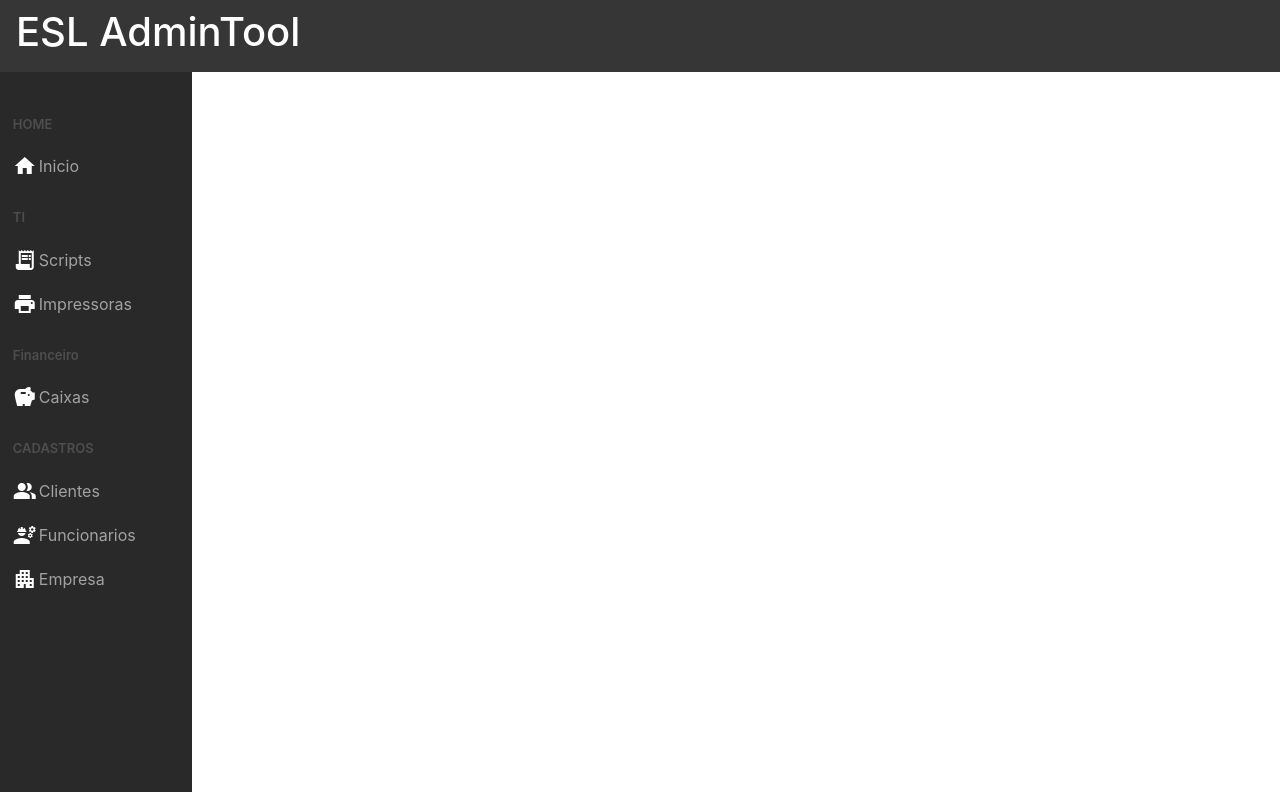
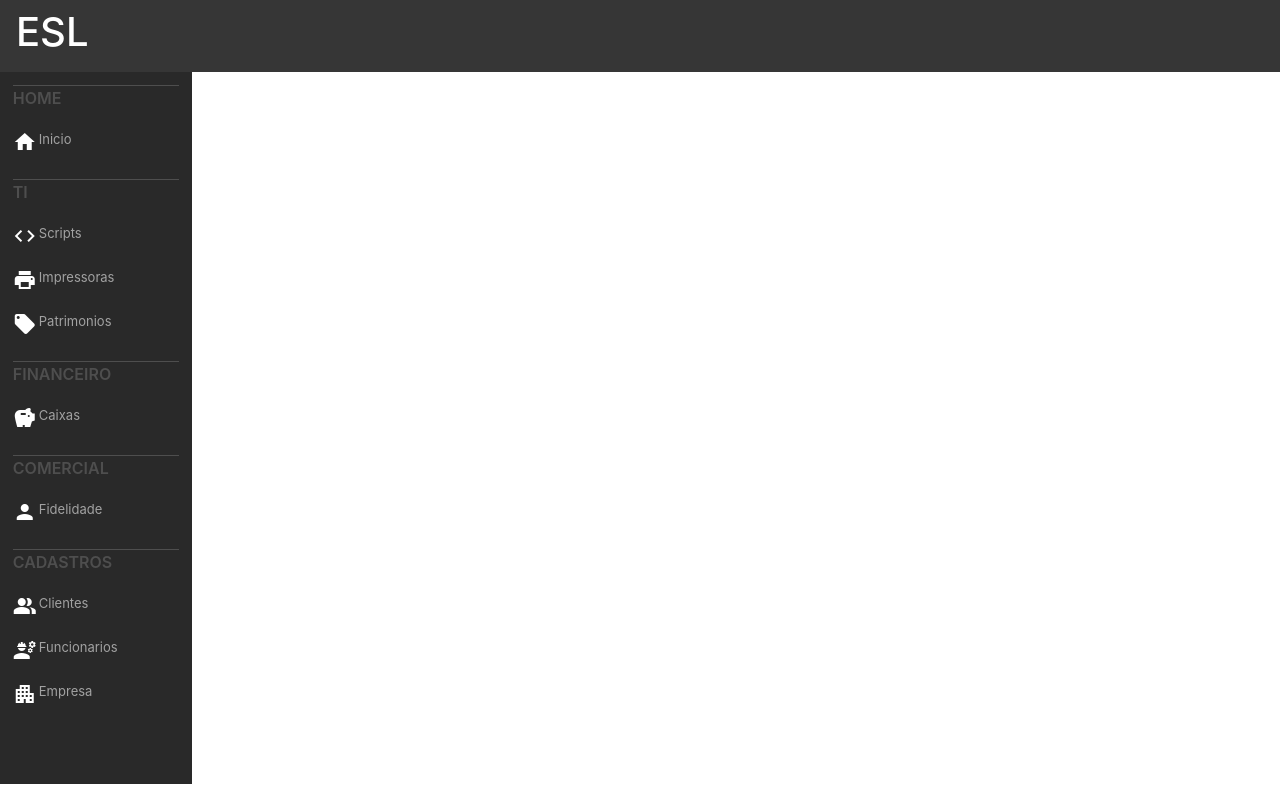
Before and after one commit to PedroHenrique-ueg/MeuGerenciador-app, an Angular app: page / in a window 1280 px wide. Built offline with nearby package versions, Linux system fonts and the light colour scheme.

Commit message:
la vamos nos!
voltando a atividade

```diff
--- a/src/app/app.component.html
+++ b/src/app/app.component.html
@@ -1,32 +1,51 @@
 
 <nav class="navbar">
-    <h1>ESL AdminTool</h1>
+    <h1>ESL</h1>
 </nav>
 <div class="sidebar">
+    <div class="item-menu">
       <div class="sidebar-content">
         <p>HOME</p>
       </div>
       <div class="sidebar-content-option">
         <i class="large material-icons">home</i> <a routerLink="home">Inicio</a>
       </div>
+    </div>
 
+    <div class="item-menu">
       <div class="sidebar-content">
         <p>TI</p>
       </div>
       <div class="sidebar-content-option">
-      <i class="large material-icons">receipt_long</i> <a routerLink="home">Scripts</a>
+        <i class="large material-icons">code</i> <a routerLink="scripts">Scripts</a>
       </div>
       <div class="sidebar-content-option">
         <i class="large material-icons">print</i> <a routerLink="home">Impressoras</a>
       </div>
+      <div class="sidebar-content-option">
+        <i class="large material-icons">local_offer</i> <a routerLink="home">Patrimonios</a>
+      </div>
+    </div>
 
+    <div class="item-menu">
       <div class="sidebar-content">
-      <p>Financeiro</p>
+        <p>FINANCEIRO</p>
       </div>
       <div class="sidebar-content-option">
         <i class="large material-icons">savings</i> <a routerLink="home">Caixas</a>
       </div>
+    </div>
 
+    <div class="item-menu">
+      <div class="sidebar-content">
+        <p>COMERCIAL</p>
+      </div>
+      <div class="sidebar-content-option">
+        <i class="large material-icons">person</i> <a routerLink="home">Fidelidade</a>
+      </div>
+    </div>
+
+    <div class="item-menu">
       <div class="sidebar-content">
         <p>CADASTROS</p>
       </div>
@@ -39,6 +58,7 @@
       <div class="sidebar-content-option">
         <i class="large material-icons">apartment</i> <a routerLink="clientes">Empresa</a>
       </div>
+    </div>
 
 </div>
 <main>
--- a/src/styles.css
+++ b/src/styles.css
@@ -7,33 +7,39 @@
 .sidebar{
     background-color: #292929;
     color: white;
-    height: 90%;
+    height: 89%;
     width: 15%;
     position: absolute;
     padding: 1%;
+    overflow: auto;
 
 }
 
-.sidebar-content{
-    margin-top: 30px;
+.item-menu{
+   border-top: solid 1px #4e4e4e;
+   margin-bottom: 25px;
 }
+
+
 
 .sidebar-content p{
 
     color: #4e4e4e;
-    font-size: small;
+    font-size: medium;
     font-weight: 600;
 }
 
 .sidebar-content-option{
     display: flex;
     margin-top: 20px;
+    font-size: small;
 }
 
 .sidebar-content-option a{
     text-decoration: none;
     color: #a2a2a2;
     margin-left: 2px;
+    font-size: small;
 }
 
 .sidebar-content-option a:hover{
@@ -44,8 +50,9 @@
 main{
     margin-left: 15.2%;
     width: auto;
+    height: 85%;
+    position: relative;
     padding: 10px;
-
 }
 
 .container-title{
```
Also changed, not shown: 1 other file (tests, documents, lock files or other folders). Lines whose indentation alone changed are shown as unchanged.
